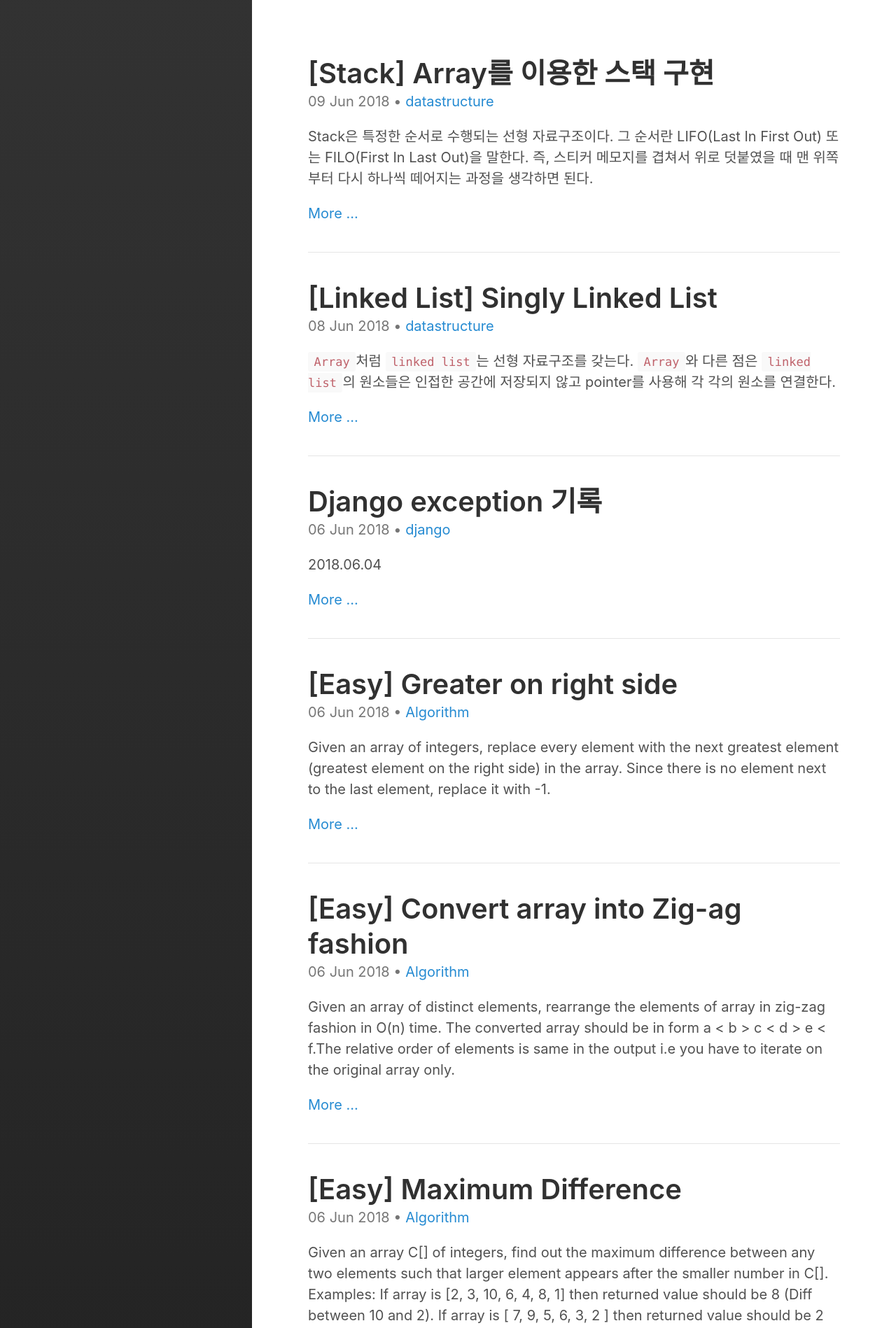
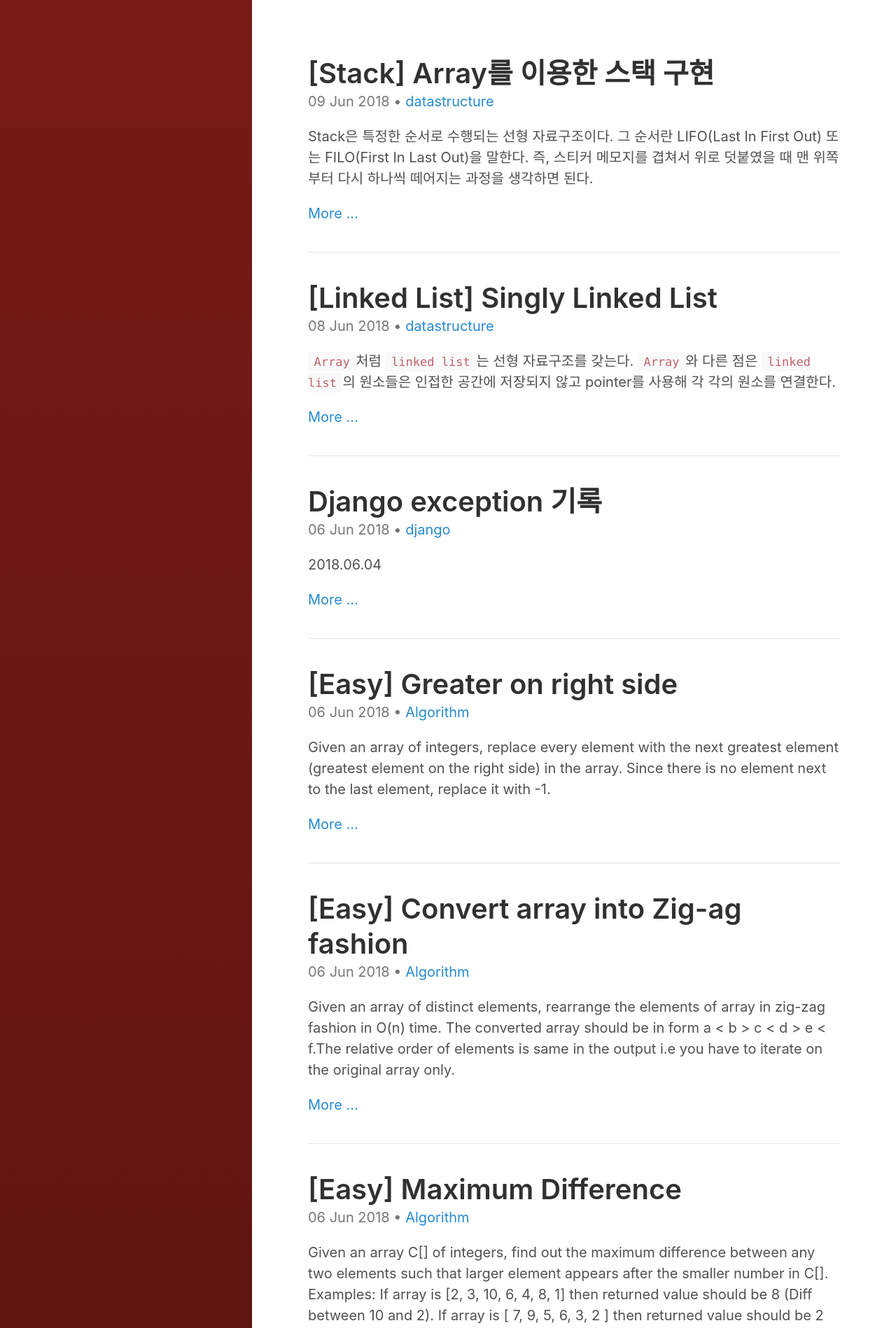
Before and after one commit to Chrisaor/chrisaor.github.com, a Jekyll site: the page built from index.html, in a window 1280 px wide. Shown: the top 1898 px of the page at 70% size. Built offline with Jekyll 4.4.1, drawn with Linux system fonts in a browser that asks for light colours; the list of posts is cut into pages by our own code.

Commit message:
bgc change

```diff
--- a/_sass/hydeout/_variables.scss
+++ b/_sass/hydeout/_variables.scss
@@ -45,6 +45,7 @@ $code-font-family: Menlo, Monaco, "Courier New", monospace !default;
 $code-color: #bf616a !default;
 
 // Hyde theming
-$sidebar-bg-color: #202020 !default;
+// $sidebar-bg-color: #202020 !default;
+$sidebar-bg-color: #591410 !default;
 $sidebar-sticky: true !default;
 $layout-reverse: false !default;
```
